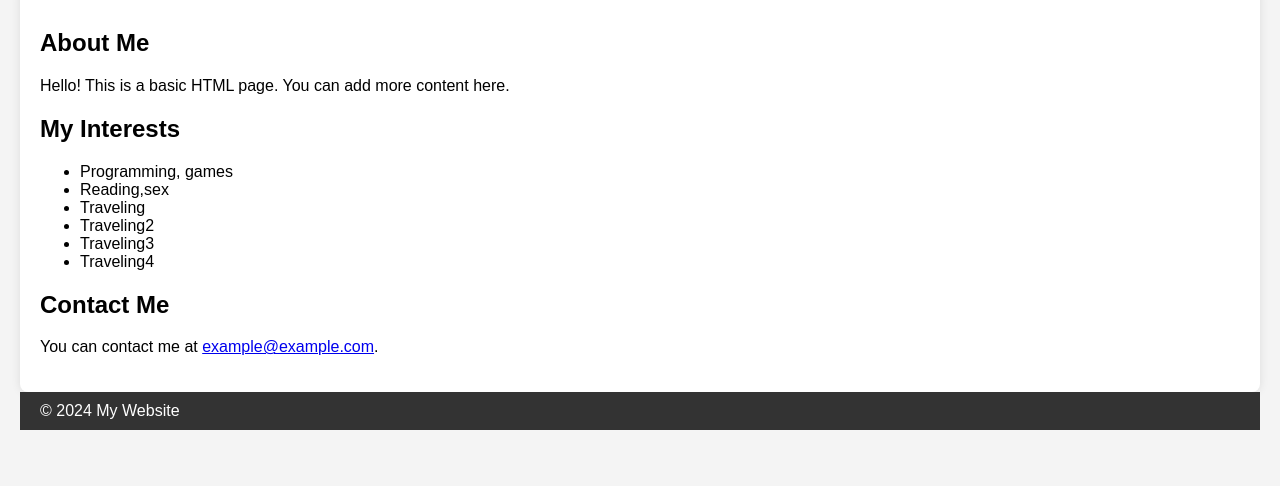
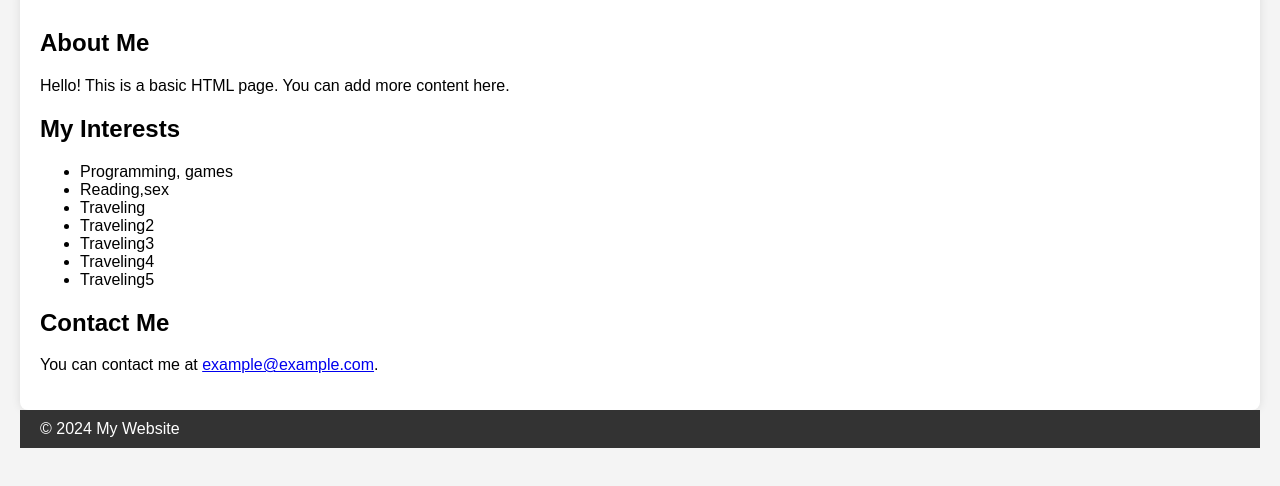
Before and after one commit to zeeglyismail/myfirstrepoismail, a plain HTML site: page index.html in a window 1280 px wide. Shown: the part 88-574 px from the top of the page. Drawn offline with Linux system fonts and the light colour scheme.

Commit message:
insatlled on vs

```diff
--- a/index.html
+++ b/index.html
@@ -42,6 +42,7 @@
             <li>Traveling2</li>
             <li>Traveling3</li>
             <li>Traveling4</li>
+            <li>Traveling5</li>
         </ul>
         <h2>Contact Me</h2>
         <p>You can contact me at <a href="mailto:example@example.com">example@example.com</a>.</p>
```
